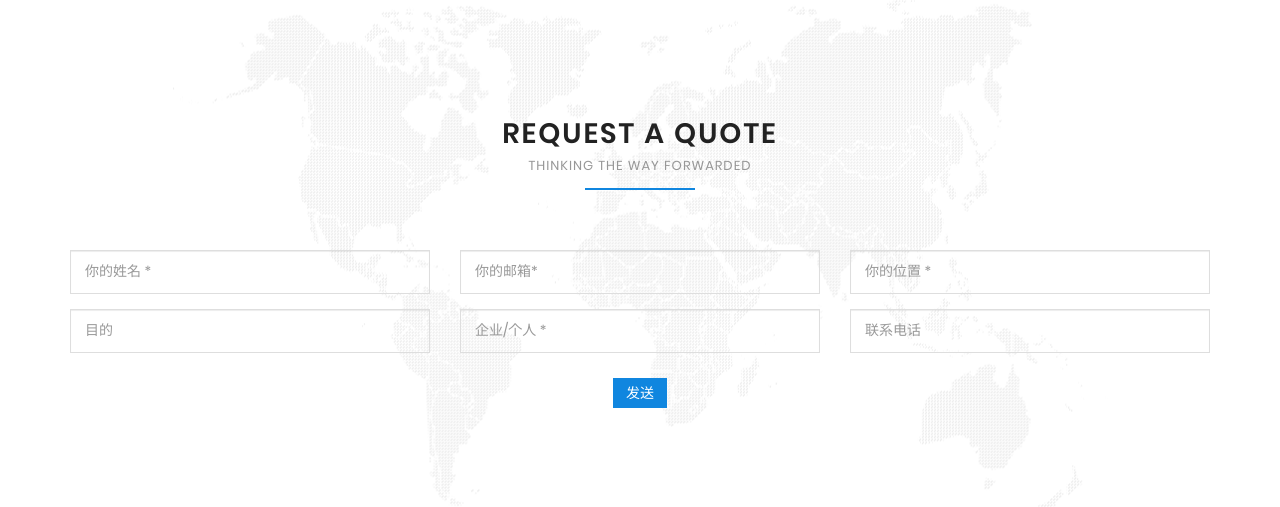
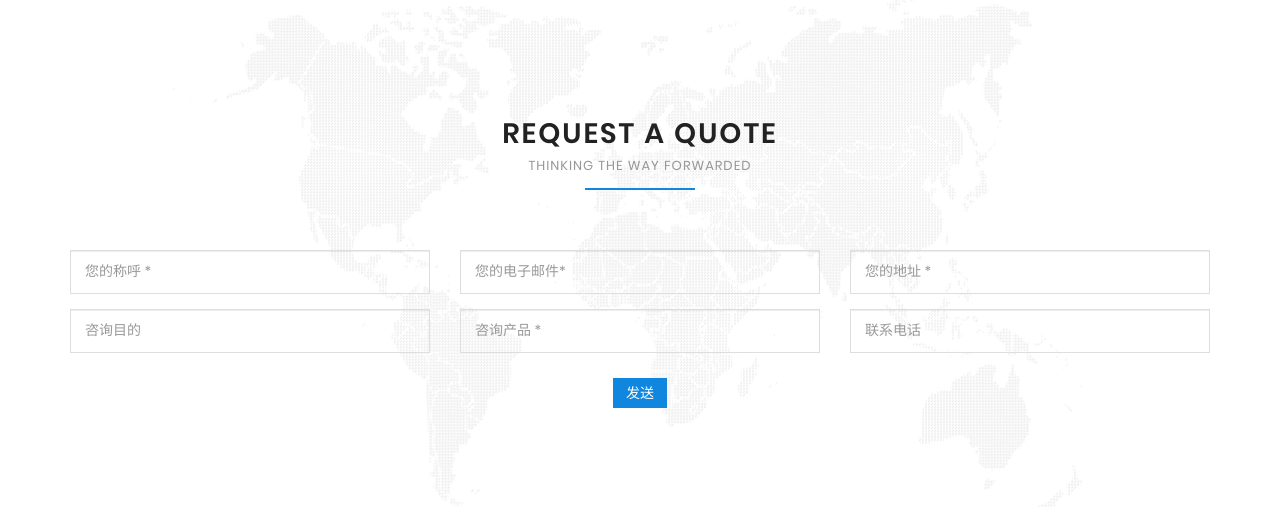
Before and after one commit to chenli90s/pagescom, a Django app: page /service in a window 1280 px wide. Shown: the part 1028-1535 px from the top of the page. Run offline with Django 3.2, Linux system fonts and the light colour scheme; data comes from the database, SQL or seed files in the repository; data that the repository does not hold is empty; some libraries are stand-ins or nearby versions.

Commit message:
modify service form

```diff
--- a/templates/home.html
+++ b/templates/home.html
@@ -355,17 +355,17 @@
                         <div class="form-group">
                             <input type="text" class="form-control" id="exampleInputname"
                                    name="称呼"
-                                   placeholder="你的称呼 *">
+                                   placeholder="您的称呼 *">
                         </div>
                         <div class="form-group">
                             <input type="email" class="form-control" id="exampleInputEmailaddress"
                                    name="电子邮件"
-                                   placeholder="你的电子邮件 *">
+                                   placeholder="您的电子邮件 *">
                         </div>
                         <div class="form-group">
                             <input type="text" class="form-control" id="exampleInputlocation"
                                    name="地址"
-                                   placeholder="你的地址 *">
+                                   placeholder="您的地址 *">
                         </div>
                         <div class="form-group">
                             <input type="text" class="form-control" id="exampleInputdestination"
--- a/templates/service.html
+++ b/templates/service.html
@@ -85,41 +85,47 @@
                     </div>
                 </div>
             </div>
-            <form>
+            <form action="api-cu/price/" method="post">
                 <div class="row">
                     <div class="col-lg-4">
                         <div class="form-group">
-                            <input type="email" class="form-control" id="exampleInputName"
-                                   placeholder="你的姓名 *">
+                            <input type="text" class="form-control" id="exampleInputName"
+                                   name="称呼"
+                                   placeholder="您的称呼 *">
                         </div>
                     </div>
                     <div class="col-lg-4">
                         <div class="form-group">
                             <input type="email" class="form-control" id="exampleInputEmailAddress"
-                                   placeholder="你的邮箱*">
+                                   name="电子邮件"
+                                   placeholder="您的电子邮件*">
                         </div>
                     </div>
                     <div class="col-lg-4">
                         <div class="form-group">
-                            <input type="email" class="form-control" id="exampleInputLocation"
-                                   placeholder="你的位置 *">
+                            <input type="text" class="form-control" id="exampleInputLocation"
+                                   name="地址"
+                                   placeholder="您的地址 *">
                         </div>
                     </div>
                     <div class="col-lg-4">
                         <div class="form-group">
-                            <input type="email" class="form-control" id="exampleInputDestination"
-                                   placeholder="目的">
+                            <input type="text" class="form-control" id="exampleInputDestination"
+                                   name="咨询目的"
+                                   placeholder="咨询目的">
                         </div>
                     </div>
                     <div class="col-lg-4">
                         <div class="form-group">
-                            <input type="email" class="form-control" id="exampleInputCargo"
-                                   placeholder="企业/个人 *">
+                            <input type="text" class="form-control" id="exampleInputCargo"
+                                   name="咨询产品"
+                                   placeholder="咨询产品 *">
                         </div>
                     </div>
                     <div class="col-lg-4">
                         <div class="form-group">
-                            <input type="email" class="form-control" id="exampleInputCNumber"
+                            <input type="text" class="form-control" id="exampleInputCNumber"
+                                   name="联系电话"
                                    placeholder="联系电话">
                         </div>
                     </div>
```
